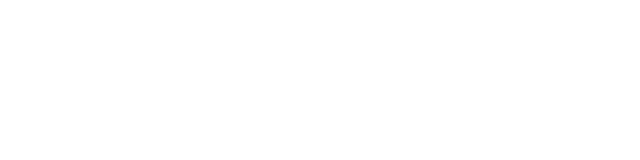
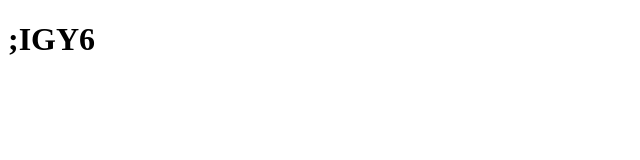
Before and after one commit to wrightzachary/Capstone-Frontend, a React (Create React App) app in the folder Capstone-frontend/: page / in a window 1280 px wide. Shown: the top 160 px of the page, without its empty margins (0-640 px from the left). Built offline with nearby package versions, Linux system fonts and the light colour scheme.

Commit message:
Adding components folder

```diff
--- a/Capstone-frontend/src/App.js
+++ b/Capstone-frontend/src/Components/App.js
@@ -4,7 +4,7 @@
 function App() {
   return (
     <React.Fragment>
-
+      <h1>;IGY6</h1>
     </React.Fragment>
   );
 }
--- a/Capstone-frontend/src/index.js
+++ b/Capstone-frontend/src/index.js
@@ -1,11 +1,6 @@
 import React from 'react';
 import ReactDOM from 'react-dom';
 import './index.css';
-import App from './App';
+import App from './Components/App';
 
-ReactDOM.render(
-  <React.StrictMode>
-    <App />
-  </React.StrictMode>,
-  document.getElementById('root')
-);
+ReactDOM.render(<App />, document.getElementById('root'));
```
Also changed, not shown: Capstone-frontend/src/Components/App.css (added).
